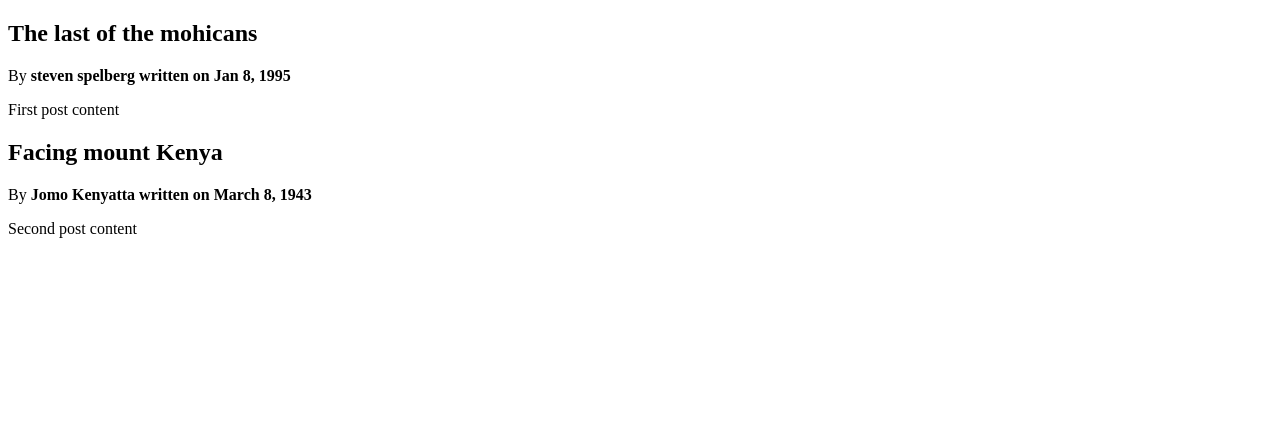
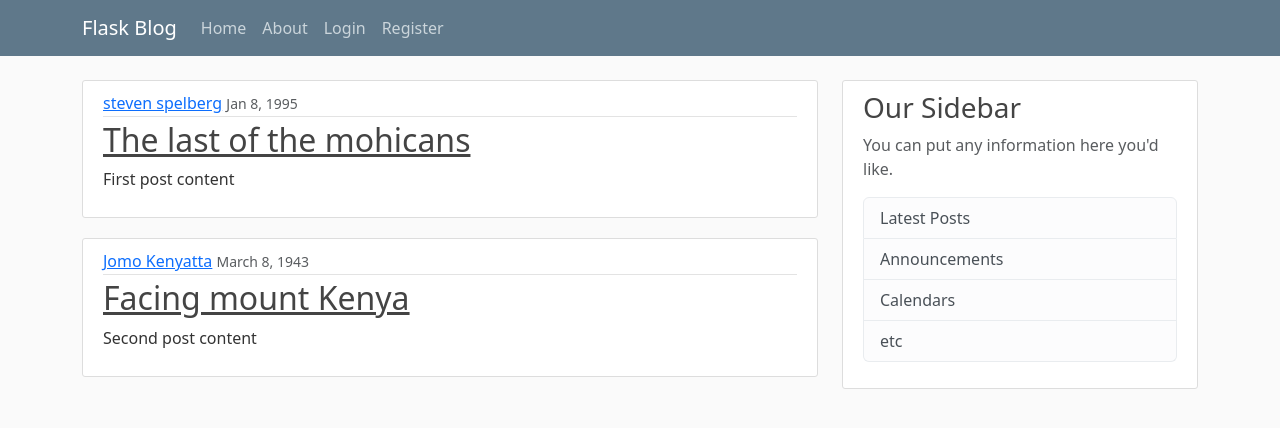
Before and after one commit to alex-njuguna/blog-web-with-flask, a Flask app: page / in a window 1280 px wide. Shown: the top 428 px of the page. Run offline with Flask 3, Linux system fonts and the light colour scheme.

Commit message:
templates styling and layout

```diff
--- a/flaskblog.py
+++ b/flaskblog.py
@@ -1,4 +1,4 @@
-from flask import Flask, render_template
+from flask import Flask, render_template, url_for
 app = Flask(__name__)
 
 
--- /dev/null
+++ b/static/main.css
@@ -0,0 +1,80 @@
+body {
+  background: #fafafa;
+  color: #333333;
+  margin-top: 5rem;
+}
+
+h1, h2, h3, h4, h5, h6 {
+  color: #444444;
+}
+
+.bg-steel {
+  background-color: #5f788a;
+}
+
+.site-header .navbar-nav .nav-link {
+  color: #cbd5db;
+}
+
+.site-header .navbar-nav .nav-link:hover {
+  color: #ffffff;
+}
+
+.site-header .navbar-nav .nav-link.active {
+  font-weight: 500;
+}
+
+.content-section {
+  background: #ffffff;
+  padding: 10px 20px;
+  border: 1px solid #dddddd;
+  border-radius: 3px;
+  margin-bottom: 20px;
+}
+
+.article-title {
+  color: #444444;
+}
+
+a.article-title:hover {
+  color: #428bca;
+  text-decoration: none;
+}
+
+.article-content {
+  white-space: pre-line;
+}
+
+.article-img {
+  height: 65px;
+  width: 65px;
+  margin-right: 16px;
+}
+
+.article-metadata {
+  padding-bottom: 1px;
+  margin-bottom: 4px;
+  border-bottom: 1px solid #e3e3e3
+}
+
+.article-metadata a:hover {
+  color: #333;
+  text-decoration: none;
+}
+
+.article-svg {
+  width: 25px;
+  height: 25px;
+  vertical-align: middle;
+}
+
+.account-img {
+  height: 125px;
+  width: 125px;
+  margin-right: 20px;
+  margin-bottom: 16px;
+}
+
+.account-heading {
+  font-size: 2.5rem;
+}
--- a/templates/base.html
+++ b/templates/base.html
@@ -3,6 +3,13 @@
 <head>
     <meta charset="UTF-8">
     <meta name="viewport" content="width=device-width, initial-scale=1.0">
+
+    <link href="https://cdn.jsdelivr.net/npm/bootstrap@5.3.2/dist/css/bootstrap.min.css"
+    rel="stylesheet"
+    integrity="sha384-T3c6CoIi6uLrA9TneNEoa7RxnatzjcDSCmG1MXxSR1GAsXEV/Dwwykc2MPK8M2HN"
+    crossorigin="anonymous">
+
+    <link rel="stylesheet" href="{{ url_for('static', filename='main.css' ) }}">
 
     {% if title %}
         <title>Flask blog - {{title}}</title>
@@ -12,10 +19,31 @@
 
 </head>
 <body>
-{% block content %}
+    {% include 'navigation.html'   %}
 
+    <main role="main" class="container">
+        <div class="row">
+            <div class="col-md-8">
+            {% block content %}{% endblock %}
+            </div>
+                <div class="col-md-4">
+                <div class="content-section">
+                    <h3>Our Sidebar</h3>
+                    <p class='text-muted'>You can put any information here you'd like.
+                    <ul class="list-group">
+                        <li class="list-group-item list-group-item-light">Latest Posts</li>
+                        <li class="list-group-item list-group-item-light">Announcements</li>
+                        <li class="list-group-item list-group-item-light">Calendars</li>
+                        <li class="list-group-item list-group-item-light">etc</li>
+                    </ul>
+                    </p>
+                </div>
+                </div>
+        </div>
+    </main>
 
-{% endblock content %}
-
+<script src="https://cdn.jsdelivr.net/npm/bootstrap@5.3.2/dist/js/bootstrap.bundle.min.js"
+integrity="sha384-C6RzsynM9kWDrMNeT87bh95OGNyZPhcTNXj1NW7RuBCsyN/o0jlpcV8Qyq46cDfL"
+crossorigin="anonymous"></script>
 </body>
 </html>
--- a/templates/home.html
+++ b/templates/home.html
@@ -2,10 +2,19 @@
 
 {% block content %}
 
-    {% for post in posts %}
-        <h2>{{post['title']}}</h2>
-        <p> By <strong> {{post['author']}} written on {{post['date_posted']}}</strong> </p>
-        <p>{{post['content']}}</p>
+
+    {% for post in posts  %}
+    <article class="media content-section">
+        <div class="media-body">
+            <div class="article-metadata">
+                <a class="mr-2" href="#">{{ post.author }}</a>
+                <small class="text-muted">{{ post.date_posted }}</small>
+            </div>
+            <h2><a class="article-title" href="#">{{ post.title }}</a></h2>
+            <p class="article-content">{{ post.content }}</p>
+        </div>
+    </article>
     {% endfor %}
 
+
 {% endblock %}
--- /dev/null
+++ b/templates/navigation.html
@@ -0,0 +1,21 @@
+<header class="site-header">
+  <nav class="navbar navbar-expand-md navbar-dark bg-steel fixed-top">
+    <div class="container">
+      <a class="navbar-brand mr-4" href="/">Flask Blog</a>
+      <button class="navbar-toggler" type="button" data-toggle="collapse" data-target="#navbarToggle" aria-controls="navbarToggle" aria-expanded="false" aria-label="Toggle navigation">
+        <span class="navbar-toggler-icon"></span>
+      </button>
+      <div class="collapse navbar-collapse" id="navbarToggle">
+        <div class="navbar-nav mr-auto">
+          <a class="nav-item nav-link" href="/">Home</a>
+          <a class="nav-item nav-link" href="/about">About</a>
+        </div>
+        <!-- Navbar Right Side -->
+        <div class="navbar-nav">
+          <a class="nav-item nav-link" href="/login">Login</a>
+          <a class="nav-item nav-link" href="/register">Register</a>
+        </div>
+      </div>
+    </div>
+  </nav>
+</header>
```
